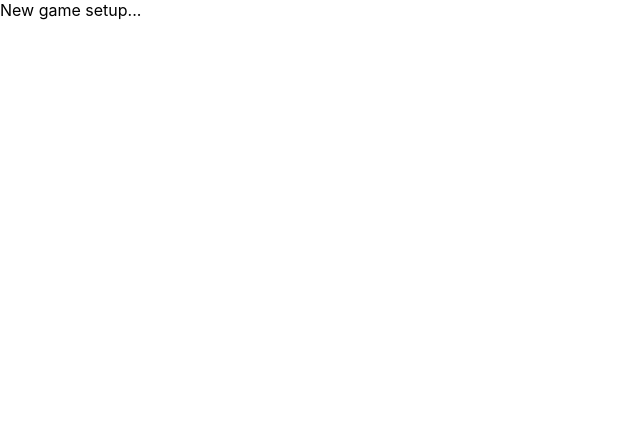
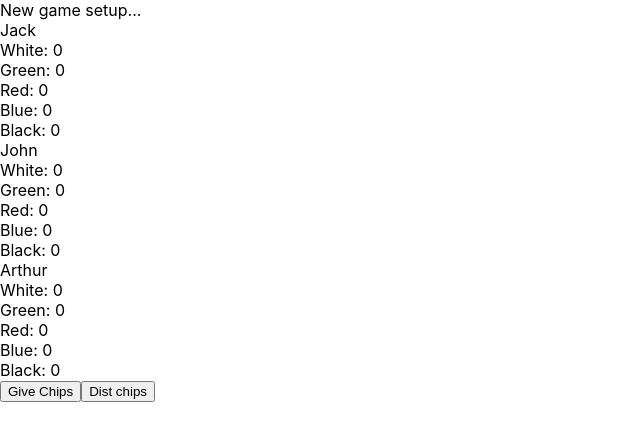
Before and after one commit to TreyLiebscher/PocketPot, a React (Create React App) app: page /new-game in a window 1280 px wide. Shown: the top 440 px of the page, without its empty margins (0-640 px from the left). Built offline with nearby package versions, Linux system fonts and the light colour scheme.

Commit message:
added some helpful testing buttons

```diff
--- a/src/pages/SetupGame.jsx
+++ b/src/pages/SetupGame.jsx
@@ -1,6 +1,6 @@
 import React, { Component } from 'react';
 import { connect } from 'react-redux';
-import { addPlayer, chipValue, addChips } from '../actions/gameActions';
+import { addPlayer, chipValue, addChips, distChips } from '../actions/gameActions';
 import store from '../store';
 
 
@@ -39,56 +39,43 @@ store.dispatch(addPlayer({
 }))
 
 store.dispatch(chipValue({
-    white: {value: 5, quantity: 20},
-    red: {value: 10, quantity: 20},
+    white: {value: 5, quantity: 35},
+    red: {value: 10, quantity: 25},
     green: {value: 15, quantity: 20},
-    blue: {value: 20, quantity: 20},
-    black: {value: 25, quantity: 20}
+    blue: {value: 20, quantity: 10},
+    black: {value: 25, quantity: 5}
 }))
 
-store.dispatch(addChips({
-    name: 'Jack',
-    chips: {
-        white: 20,
-        green: 15,
-        red: 10,
-        blue: 5,
-        black: 3
-    }
-}));
-
-store.dispatch(addChips({
-    name: 'John',
-    chips: {
-        white: 20,
-        green: 15,
-        red: 10,
-        blue: 5,
-        black: 3
-    }
-}));
-
-store.dispatch(addChips({
-    name: 'Jack',
-    chips: {
-        white: 2,
-        green: 1,
-        red: 1,
-        blue: 5,
-        black: 3
-    }
-}));
-
-
-console.log(store.getState());
+console.log('kiwi', store.getState());
 
 class SetupGame extends Component {
+
     componentDidMount(){
 
     }
+
     render(){
+        const players = this.props.game.players.map((player) => {
+            return  <div>
+                        <div>{player.name}</div>
+                        <div>White: {player.chips.white}</div>
+                        <div>Green: {player.chips.green}</div>
+                        <div>Red: {player.chips.red}</div>
+                        <div>Blue: {player.chips.blue}</div>
+                        <div>Black: {player.chips.black}</div>
+                    </div>
+
+        });
+
+        const newChips = {name: 'Jack', chips: {white: 15}};
+
         return (
-            <div className="setup-game">New game setup...</div>
+            <div className="container">
+                <div className="setup-game">New game setup...</div>
+                <div>{players}</div>
+                <button className="test-button" onClick={e => this.props.dispatch(addChips(newChips))}>Give Chips</button>
+                <button className="test-button" onClick={e => this.props.dispatch(distChips())}>Dist chips</button>
+            </div>
         )
     }
 }
```
